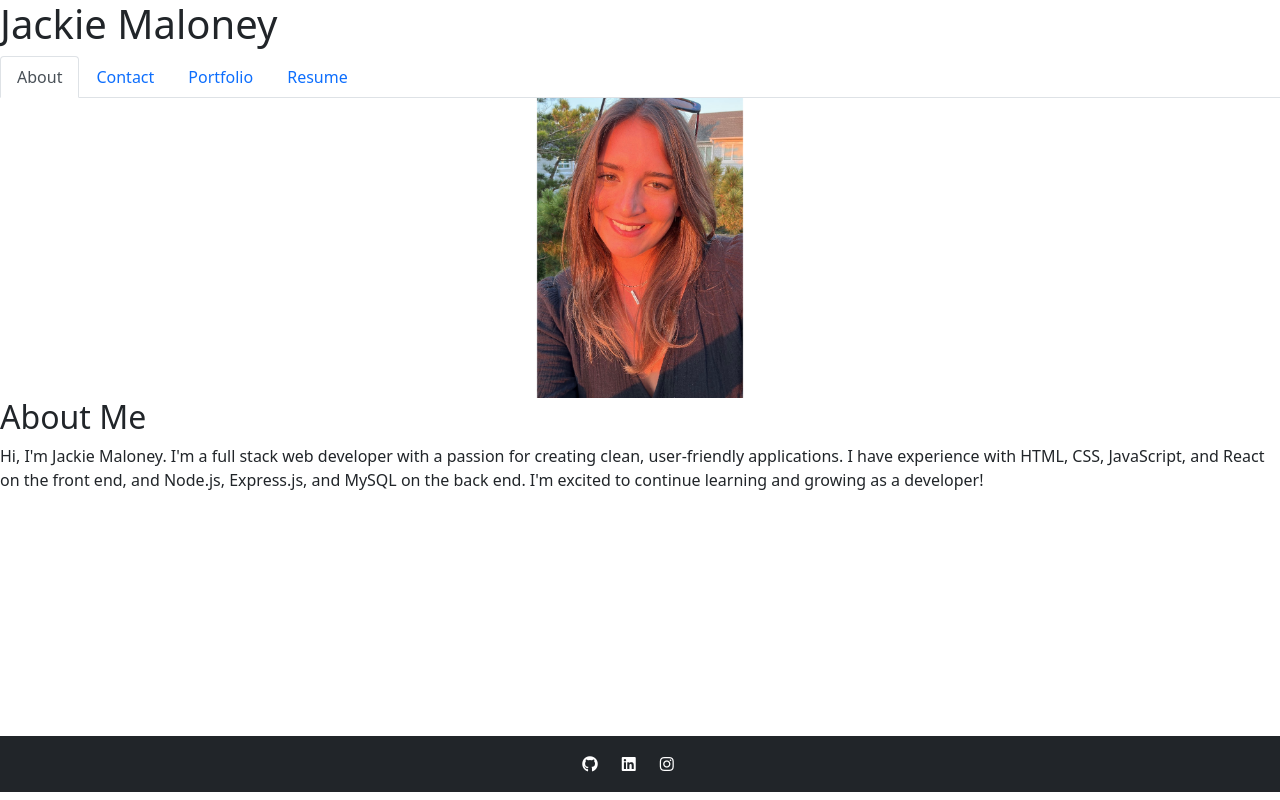
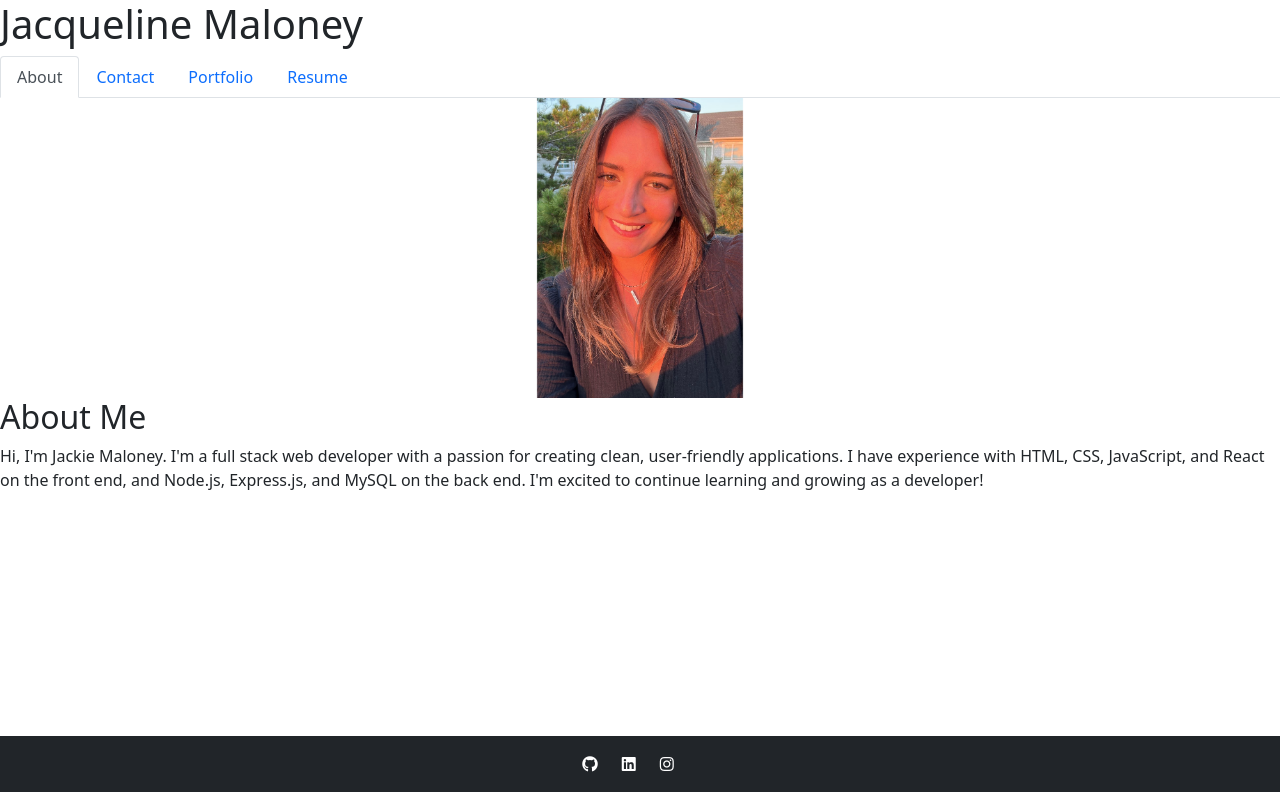
Before and after one commit to jmalon10/React-Portfolio, a React (Vite) app: page / in a window 1280 px wide. Built offline with nearby package versions, Linux system fonts and the light colour scheme.

Commit message:
added full name

```diff
--- a/src/components/Header.jsx
+++ b/src/components/Header.jsx
@@ -1,7 +1,7 @@
 export default function Header() {
   return (
     <header>
-      <h1>Jackie Maloney</h1>
+      <h1>Jacqueline Maloney</h1>
     </header>
   );
 }
```
